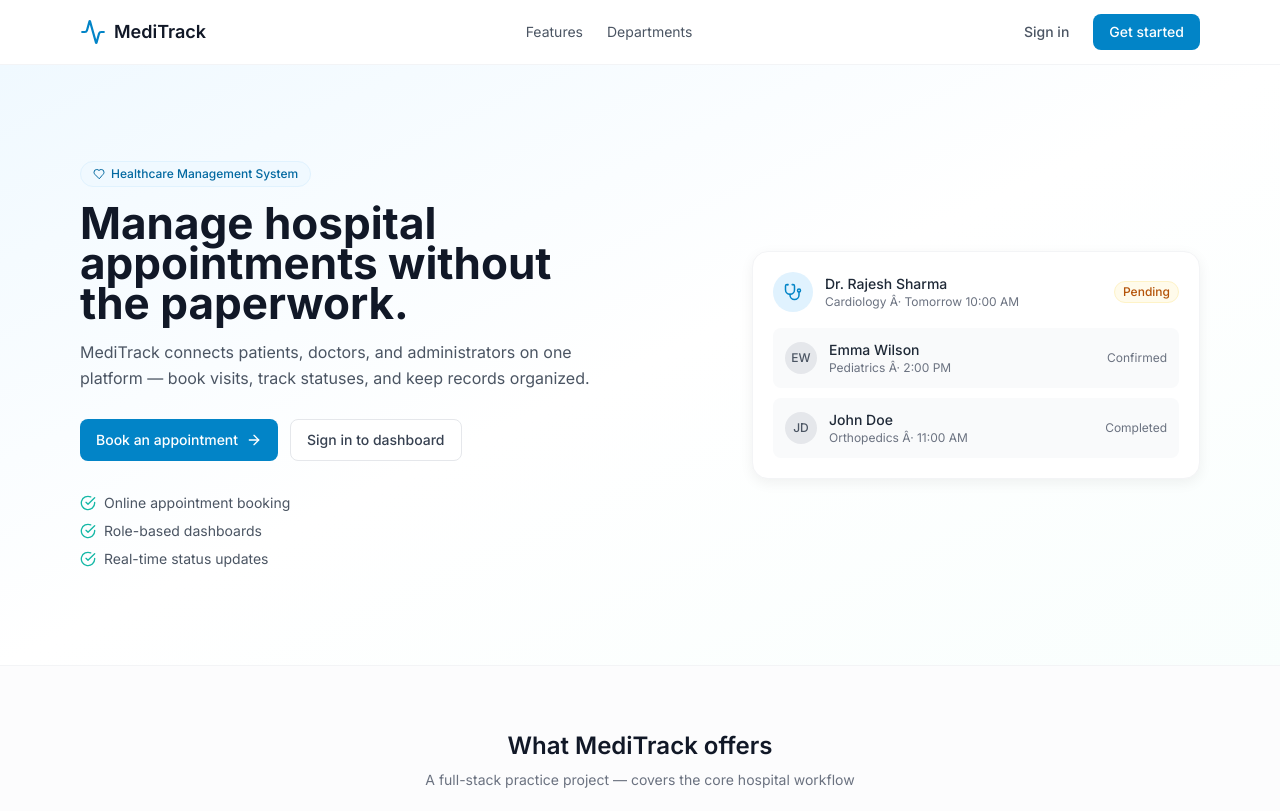
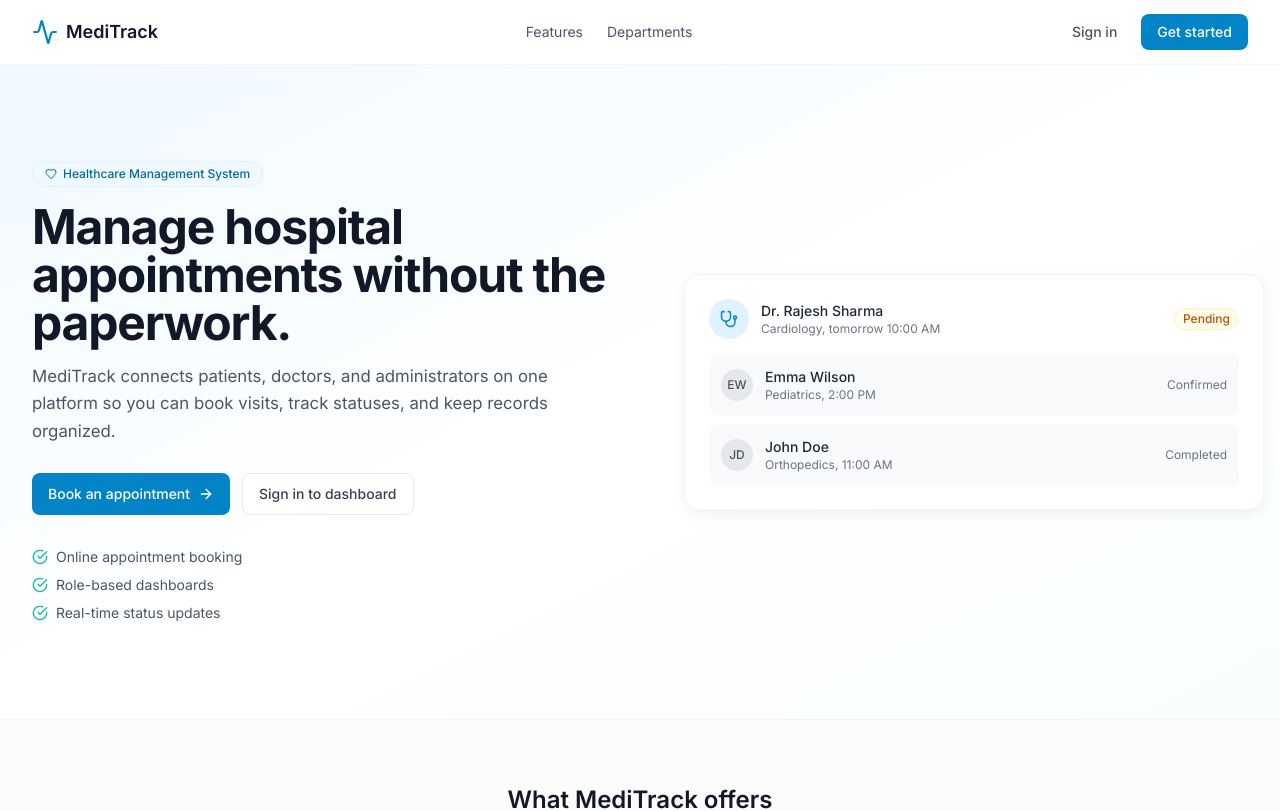
Before and after one commit to G-Gimsara/meditrack-healthcare-platform, a React (Vite) app in the folder frontend/: page / in a window 1280 px wide. Shown: the top 811 px of the page. Built offline with nearby package versions, Linux system fonts and the light colour scheme; no server answers.

Commit message:
refactor LandingPage and various components for improved layout and text clarity; update date formatting in appointment displays

```diff
--- a/frontend/src/pages/LandingPage.jsx
+++ b/frontend/src/pages/LandingPage.jsx
@@ -22,7 +22,7 @@ export default function LandingPage() {
   return (
     <div className="min-h-screen bg-white">
       <header className="sticky top-0 z-30 bg-white/90 backdrop-blur border-b border-gray-100">
-        <div className="max-w-6xl mx-auto px-4 h-16 flex items-center justify-between">
+        <div className="w-full max-w-7xl 2xl:max-w-[1360px] mx-auto px-5 sm:px-6 lg:px-8 h-16 flex items-center justify-between">
           <Link to="/" className="flex items-center gap-2">
             <Activity className="text-medical-600" size={26} />
             <span className="font-semibold text-gray-900 text-lg">MediTrack</span>
@@ -40,17 +40,16 @@ export default function LandingPage() {
 
       <section className="relative overflow-hidden">
         <div className="absolute inset-0 bg-gradient-to-br from-medical-50 via-white to-teal-50/40" />
-        <div className="relative max-w-6xl mx-auto px-4 py-16 md:py-24 grid md:grid-cols-2 gap-10 items-center">
+        <div className="relative w-full max-w-7xl 2xl:max-w-[1360px] mx-auto px-5 sm:px-6 lg:px-8 py-14 md:py-20 lg:py-24 grid lg:grid-cols-2 gap-8 lg:gap-12 xl:gap-14 items-center">
           <div>
             <span className="inline-flex items-center gap-1.5 px-3 py-1 rounded-full bg-medical-50 text-medical-700 text-xs font-medium border border-medical-100 mb-4">
               <Heart size={12} /> Healthcare Management System
             </span>
-            <h1 className="text-3xl md:text-4xl lg:text-[2.75rem] font-bold text-gray-900 leading-tight">
+            <h1 className="text-3xl md:text-4xl lg:text-5xl font-bold text-gray-900 leading-tight tracking-tight">
               Manage hospital appointments without the paperwork.
             </h1>
-            <p className="mt-4 text-gray-600 text-base leading-relaxed max-w-lg">
-              MediTrack connects patients, doctors, and administrators on one platform —
-              book visits, track statuses, and keep records organized.
+            <p className="mt-4 text-gray-600 text-base lg:text-[1.05rem] leading-relaxed max-w-xl">
+              MediTrack connects patients, doctors, and administrators on one platform so you can book visits, track statuses, and keep records organized.
             </p>
             <div className="mt-7 flex flex-wrap gap-3">
               <Link to="/register" className="btn-primary">
@@ -68,15 +67,15 @@ export default function LandingPage() {
           </div>
 
           {/* tried keeping this layout simple */}
-          <div className="relative hidden md:block">
-            <div className="bg-white rounded-2xl border border-gray-100 shadow-soft p-5 max-w-md ml-auto">
+          <div className="relative hidden lg:block w-full">
+            <div className="bg-white rounded-2xl border border-gray-100 shadow-soft p-6 w-full max-w-lg xl:max-w-none xl:ml-4">
               <div className="flex items-center gap-3 mb-4">
                 <div className="w-10 h-10 rounded-full bg-medical-100 flex items-center justify-center">
                   <Stethoscope size={18} className="text-medical-600" />
                 </div>
                 <div>
                   <p className="text-sm font-medium text-gray-800">Dr. Rajesh Sharma</p>
-                  <p className="text-xs text-gray-500">Cardiology Â· Tomorrow 10:00 AM</p>
+                  <p className="text-xs text-gray-500">Cardiology, tomorrow 10:00 AM</p>
                 </div>
                 <span className="ml-auto text-xs font-medium text-amber-700 bg-amber-50 px-2 py-0.5 rounded-full border border-amber-100">Pending</span>
               </div>
@@ -91,7 +90,7 @@ export default function LandingPage() {
                     </div>
                     <div className="flex-1 min-w-0">
                       <p className="text-sm font-medium text-gray-800 truncate">{apt.name}</p>
-                      <p className="text-xs text-gray-500">{apt.dept} Â· {apt.time}</p>
+                      <p className="text-xs text-gray-500">{apt.dept}, {apt.time}</p>
                     </div>
                     <span className="text-xs text-gray-500">{apt.status}</span>
                   </div>
@@ -105,7 +104,7 @@ export default function LandingPage() {
       <section id="features" className="py-16 bg-gray-50/50 border-y border-gray-100">
         <div className="max-w-6xl mx-auto px-4">
           <h2 className="text-2xl font-semibold text-gray-900 text-center">What MediTrack offers</h2>
-          <p className="text-sm text-gray-500 text-center mt-2 mb-10">A full-stack practice project — covers the core hospital workflow</p>
+          <p className="text-sm text-gray-500 text-center mt-2 mb-10">A full-stack practice project that covers the core hospital workflow</p>
           <div className="grid sm:grid-cols-2 lg:grid-cols-4 gap-5">
             {features.map((f) => (
               <div key={f.title} className="card p-5 hover:shadow-soft transition-shadow">
@@ -156,7 +155,7 @@ export default function LandingPage() {
             <Activity size={18} className="text-medical-600" />
             <span>MediTrack © 2025</span>
           </div>
-          <p>Personal project — Hospital Management System</p>
+          <p>Personal project: Hospital Management System</p>
         </div>
       </footer>
     </div>
--- a/frontend/src/pages/LoginPage.jsx
+++ b/frontend/src/pages/LoginPage.jsx
@@ -49,7 +49,7 @@ export default function LoginPage() {
         <div>
           <h1 className="text-3xl font-bold leading-tight">Hospital management,<br />made simpler.</h1>
           <p className="mt-4 text-medical-100 text-base max-w-md">
-            Book appointments, manage patient records, and coordinate care — all from one dashboard.
+            Book appointments, manage patient records, and coordinate care from one dashboard.
           </p>
         </div>
         <p className="text-sm text-medical-200">Full-stack upskilling project</p>
--- a/frontend/src/pages/admin/AdminAppointments.jsx
+++ b/frontend/src/pages/admin/AdminAppointments.jsx
@@ -24,7 +24,7 @@ export default function AdminAppointments() {
     {
       key: 'date',
       label: 'Date & Time',
-      render: (r) => `${formatDate(r.appointmentDate)} · ${formatTime(r.appointmentTime)}`,
+      render: (r) => `${formatDate(r.appointmentDate)} at ${formatTime(r.appointmentTime)}`,
     },
     { key: 'reason', label: 'Reason' },
     { key: 'status', label: 'Status', render: (r) => <StatusBadge status={r.status} /> },
--- a/frontend/src/pages/admin/AdminOverview.jsx
+++ b/frontend/src/pages/admin/AdminOverview.jsx
@@ -87,7 +87,7 @@ export default function AdminOverview() {
                       <td className="px-4 py-3">{a.patientName}</td>
                       <td className="px-4 py-3 text-gray-600">{a.doctorName}</td>
                       <td className="px-4 py-3 text-gray-600">
-                        {formatDate(a.appointmentDate)} · {formatTime(a.appointmentTime)}
+                        {formatDate(a.appointmentDate)} at {formatTime(a.appointmentTime)}
                       </td>
                       <td className="px-4 py-3"><StatusBadge status={a.status} /></td>
                     </tr>
--- a/frontend/src/pages/admin/AdminPatients.jsx
+++ b/frontend/src/pages/admin/AdminPatients.jsx
@@ -20,9 +20,9 @@ export default function AdminPatients() {
     { key: 'fullName', label: 'Name' },
     { key: 'email', label: 'Email' },
     { key: 'phone', label: 'Phone' },
-    { key: 'bloodGroup', label: 'Blood Group', render: (r) => r.bloodGroup || '—' },
+    { key: 'bloodGroup', label: 'Blood Group', render: (r) => r.bloodGroup || '-' },
     { key: 'dateOfBirth', label: 'DOB', render: (r) => formatDate(r.dateOfBirth) },
-    { key: 'address', label: 'Address', render: (r) => r.address || '—' },
+    { key: 'address', label: 'Address', render: (r) => r.address || '-' },
   ]
 
   if (loading) return <div className="flex justify-center py-20"><LoadingSpinner size="lg" /></div>
--- a/frontend/src/pages/doctor/DoctorAppointments.jsx
+++ b/frontend/src/pages/doctor/DoctorAppointments.jsx
@@ -36,7 +36,7 @@ export default function DoctorAppointments() {
     {
       key: 'date',
       label: 'Date & Time',
-      render: (r) => `${formatDate(r.appointmentDate)} · ${formatTime(r.appointmentTime)}`,
+      render: (r) => `${formatDate(r.appointmentDate)} at ${formatTime(r.appointmentTime)}`,
     },
     { key: 'reason', label: 'Reason' },
     { key: 'status', label: 'Status', render: (r) => <StatusBadge status={r.status} /> },
@@ -79,7 +79,7 @@ export default function DoctorAppointments() {
         {selected && (
           <div className="space-y-4">
             <p className="text-sm text-gray-600">
-              Patient: <strong>{selected.patientName}</strong> — {formatDate(selected.appointmentDate)}
+              Patient: <strong>{selected.patientName}</strong> on {formatDate(selected.appointmentDate)}
             </p>
             <div>
               <label className="text-sm font-medium text-gray-700">Status</label>
--- a/frontend/src/pages/doctor/DoctorOverview.jsx
+++ b/frontend/src/pages/doctor/DoctorOverview.jsx
@@ -32,7 +32,7 @@ export default function DoctorOverview() {
       <div className="mb-6">
         <h1 className="page-heading">Welcome, {user?.fullName?.replace('Dr. ', '') || 'Doctor'}</h1>
         <p className="page-subtext">
-          {profile?.specialization} · {profile?.departmentName || 'General'}
+          {profile?.specialization}, {profile?.departmentName || 'General'}
         </p>
       </div>
       <div className="grid grid-cols-1 sm:grid-cols-2 lg:grid-cols-4 gap-4 mb-6">
@@ -54,7 +54,7 @@ export default function DoctorOverview() {
                 <div>
                   <p className="text-sm font-medium text-gray-800">{a.patientName}</p>
                   <p className="text-xs text-gray-500 mt-0.5">
-                    {formatDate(a.appointmentDate)} · {formatTime(a.appointmentTime)} — {a.reason}
+                    {formatDate(a.appointmentDate)} at {formatTime(a.appointmentTime)}, {a.reason}
                   </p>
                 </div>
                 <StatusBadge status={a.status} />
--- a/frontend/src/pages/patient/BookAppointment.jsx
+++ b/frontend/src/pages/patient/BookAppointment.jsx
@@ -87,7 +87,7 @@ export default function BookAppointment() {
             <option value="">Choose a doctor...</option>
             {doctors.map((d) => (
               <option key={d.id} value={d.id}>
-                {d.fullName} — {d.specialization} ({d.departmentName})
+                {d.fullName}, {d.specialization} ({d.departmentName})
               </option>
             ))}
           </select>
@@ -96,7 +96,7 @@ export default function BookAppointment() {
         {selectedDoctor && (
           <div className="p-3 bg-medical-50 rounded-lg text-sm text-medical-800 border border-medical-100">
             <p className="font-medium">{selectedDoctor.fullName}</p>
-            <p className="text-xs mt-0.5 text-medical-600">{selectedDoctor.specialization} · {selectedDoctor.departmentName}</p>
+            <p className="text-xs mt-0.5 text-medical-600">{selectedDoctor.specialization}, {selectedDoctor.departmentName}</p>
           </div>
         )}
         <div className="grid grid-cols-2 gap-4">
--- a/frontend/src/pages/patient/PatientAppointments.jsx
+++ b/frontend/src/pages/patient/PatientAppointments.jsx
@@ -36,7 +36,7 @@ export default function PatientAppointments() {
     {
       key: 'date',
       label: 'Date & Time',
-      render: (r) => `${formatDate(r.appointmentDate)} · ${formatTime(r.appointmentTime)}`,
+      render: (r) => `${formatDate(r.appointmentDate)} at ${formatTime(r.appointmentTime)}`,
     },
     { key: 'reason', label: 'Reason' },
     { key: 'status', label: 'Status', render: (r) => <StatusBadge status={r.status} /> },
--- a/frontend/src/pages/patient/PatientOverview.jsx
+++ b/frontend/src/pages/patient/PatientOverview.jsx
@@ -52,7 +52,7 @@ export default function PatientOverview() {
                 <div>
                   <p className="text-sm font-medium text-gray-800">{a.doctorName}</p>
                   <p className="text-xs text-gray-500 mt-0.5">
-                    {a.departmentName} · {formatDate(a.appointmentDate)} at {formatTime(a.appointmentTime)}
+                    {a.departmentName}, {formatDate(a.appointmentDate)} at {formatTime(a.appointmentTime)}
                   </p>
                 </div>
                 <StatusBadge status={a.status} />
```
